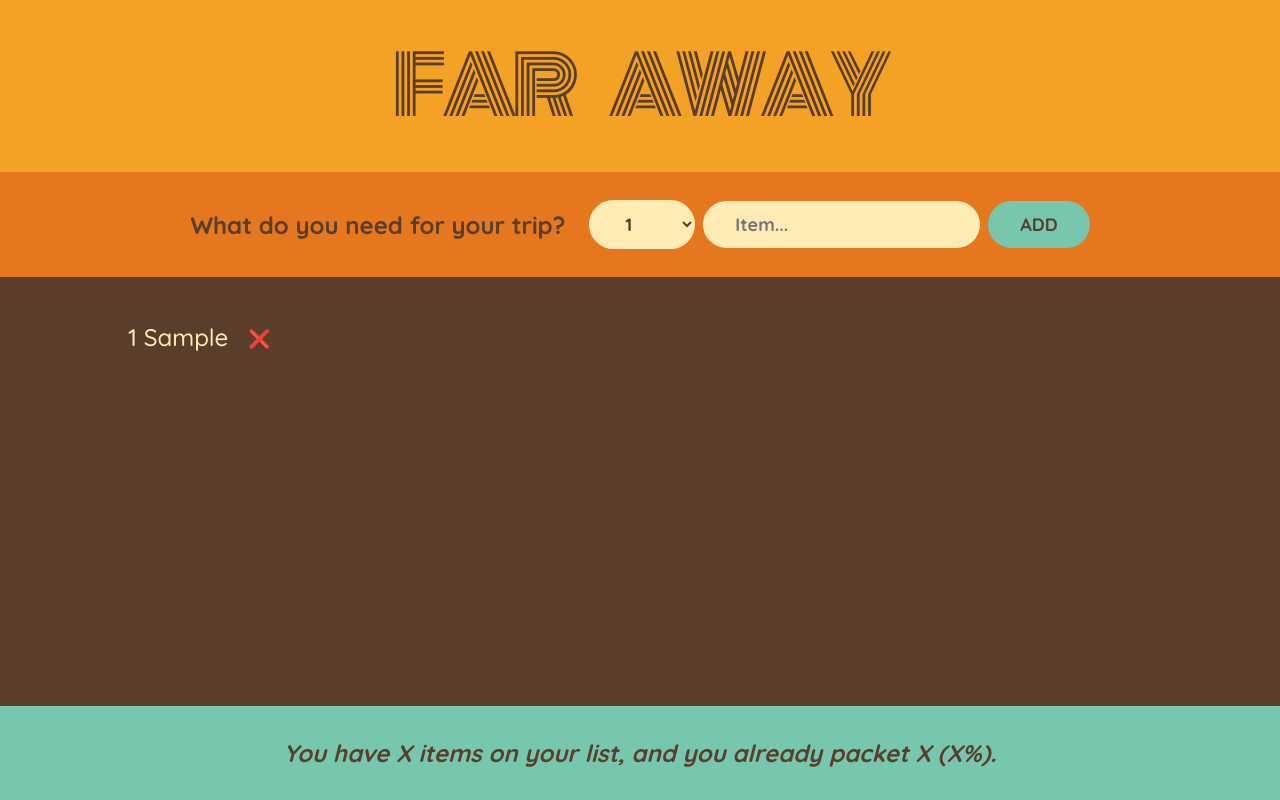
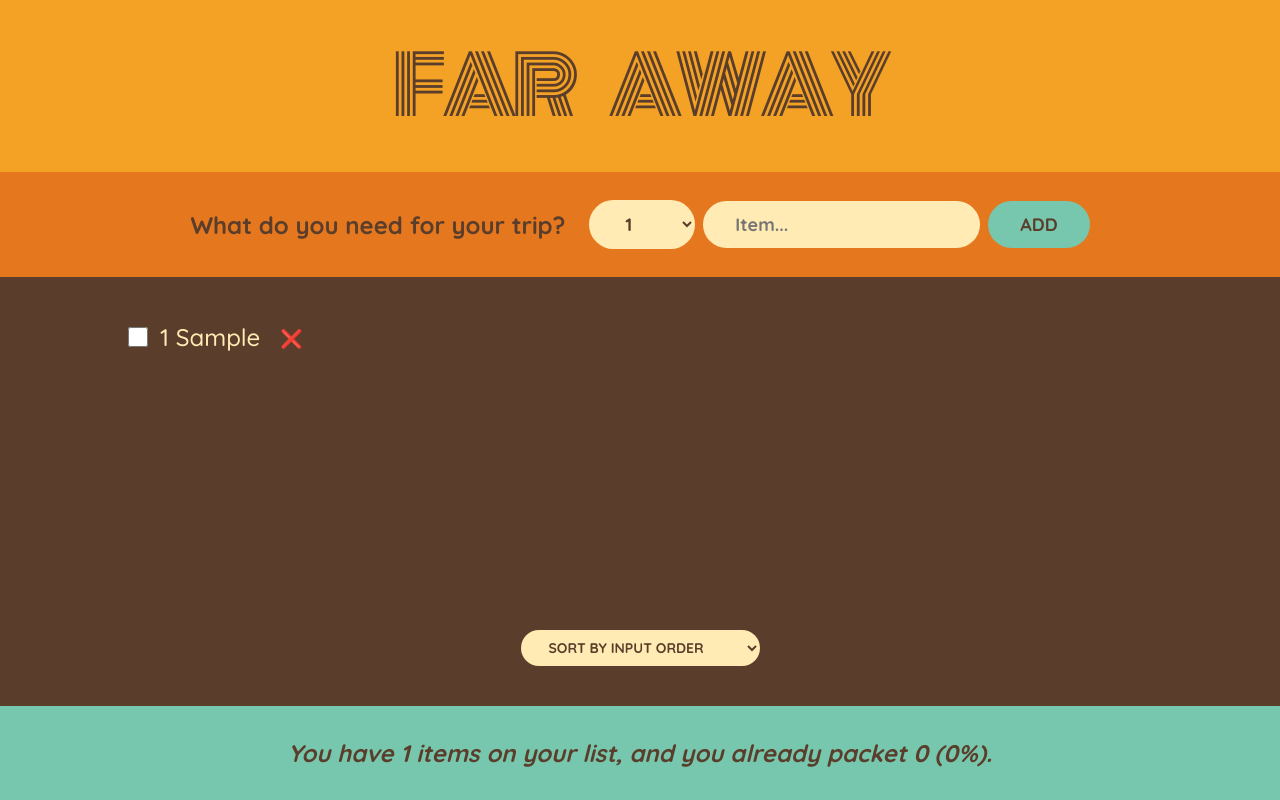
Before and after one commit to EkramH/far-away, a React (Create React App) app: page / in a window 1280 px wide. Both pictures are taken after typing "Sample" into the empty fields and a click on the button "ADD". Built offline with nearby package versions, Linux system fonts and the light colour scheme.

Commit message:
delete and sorting

```diff
--- a/src/App.js
+++ b/src/App.js
@@ -13,12 +13,28 @@
     setItems((items) => [...items, item]);
   }
 
+  function handleDeleteItem(id) {
+    setItems((items) => items.filter((item) => item.id !== id));
+  }
+
+  function handleToggleItem(id) {
+    setItems((items) =>
+      items.map((item) =>
+        item.id === id ? { ...item, packed: !item.packed } : item
+      )
+    );
+  }
+
   return (
     <div className="app">
       <Logo />
       <Form addItems={handleAddItems} />
-      <PackingList items={items} />
-      <Stats />
+      <PackingList
+        items={items}
+        deleteItem={handleDeleteItem}
+        toggleItem={handleToggleItem}
+      />
+      <Stats items={items} />
     </div>
   );
 }
@@ -70,33 +86,80 @@
   );
 }
 
-function PackingList({ items }) {
+function PackingList({ items, deleteItem, toggleItem }) {
+  const [sortBy, setSortBy] = useState("input");
+
+  let sortedItems;
+
+  if (sortBy === "input") sortedItems = items;
+
+  if (sortBy === "description")
+    sortedItems = items
+      .slice()
+      .sort((a, b) => a.description.localeCompare(b.description));
+
+  if (sortBy === "packed")
+    sortedItems = items
+      .slice()
+      .sort((a, b) => Number(b.packed) - Number(a.packed));
+
   return (
     <div className="list">
       <ul>
-        {items.map((item) => (
-          <Item key={item.id} item={item} />
+        {sortedItems.map((item) => (
+          <Item
+            key={item.id}
+            deleteItem={deleteItem}
+            toggleItem={toggleItem}
+            item={item}
+          />
         ))}
       </ul>
+      <div className="actions">
+        <select value={sortBy} onChange={(e) => setSortBy(e.target.value)}>
+          <option value="input">Sort by input order</option>
+          <option value="description">Sort by description</option>
+          <option value="packed">Sort by packed status</option>
+        </select>
+      </div>
     </div>
   );
 }
 
-function Item({ item }) {
+function Item({ item, deleteItem, toggleItem }) {
   return (
     <li>
+      <input
+        type="checkbox"
+        value={item.packed}
+        onChange={() => toggleItem(item.id)}
+      />
       <span style={item.packed ? { textDecoration: "line-through" } : {}}>
         {item.quantity} {item.description}
       </span>
-      <button>❌</button>
+      <button onClick={() => deleteItem(item.id)}>❌</button>
     </li>
   );
 }
 
-function Stats() {
+function Stats({ items }) {
+  if (!items.length)
+    return (
+      <p className="stats">
+        <em>Start adding some items in your packing list.</em>
+      </p>
+    );
+
+  const numItems = items.length;
+  const numPacked = items.filter((item) => item.packed).length;
+  const percentage = Math.round((numPacked / numItems) * 100);
   return (
     <footer className="stats">
-      <em>You have X items on your list, and you already packet X (X%).</em>
+      <em>
+        {percentage === 100
+          ? "You got everything! Ready to GO"
+          : `You have ${numItems} items on your list, and you already packet ${numPacked} (${percentage}%).`}
+      </em>
     </footer>
   );
 }
```
